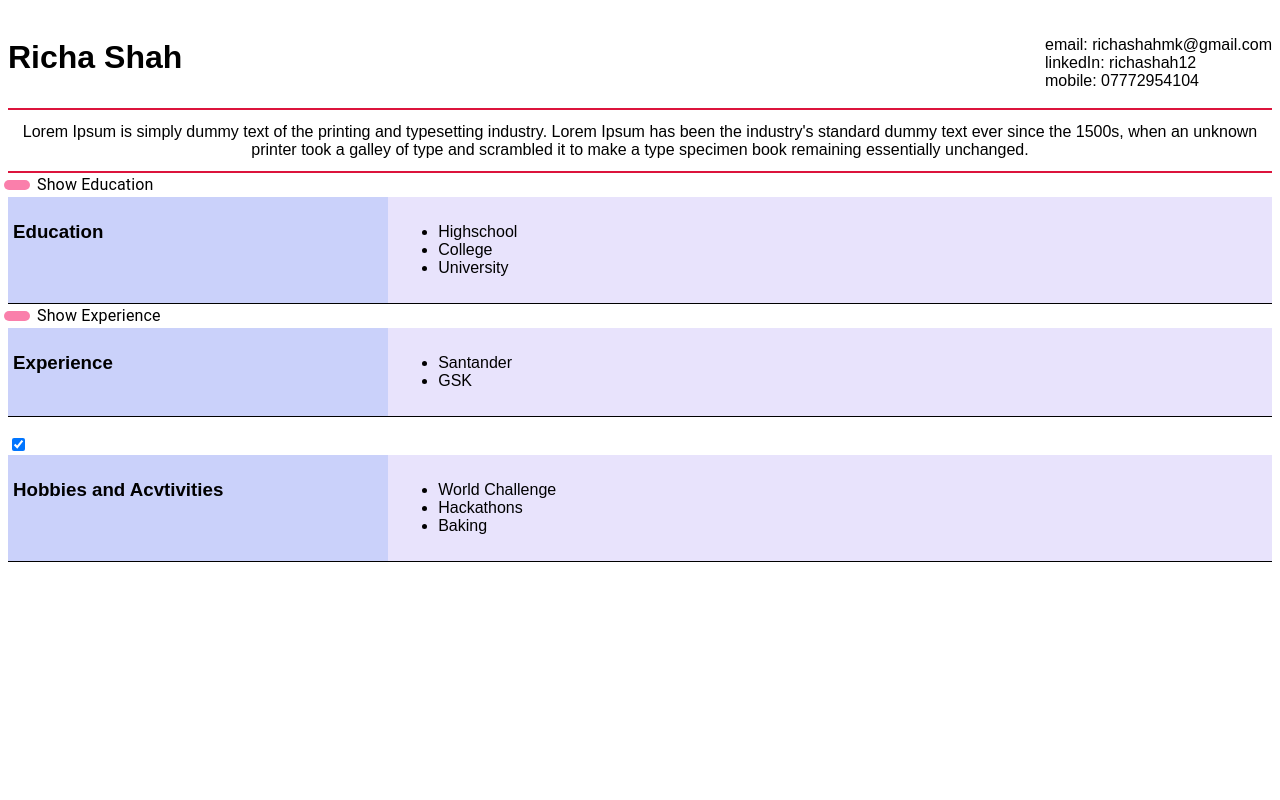
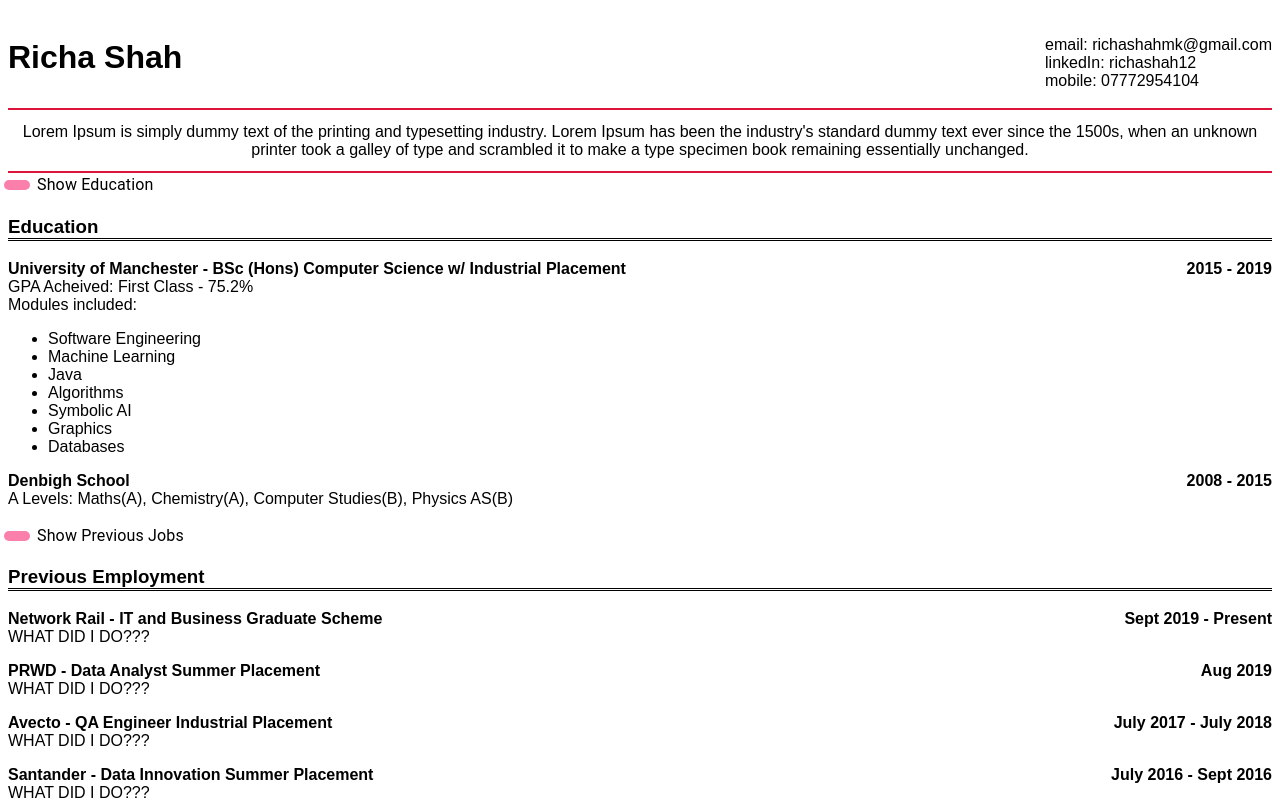
Before and after one commit to richaa-shah/WebCV, a React (Create React App) app: page / in a window 1280 px wide. Shown: the top 800 px of the page. Built offline with nearby package versions, Linux system fonts and the light colour scheme.

Commit message:
Add content

```diff
--- a/src/Education/Education.css
+++ b/src/Education/Education.css
@@ -1,7 +1,17 @@
 .Education {
-  display: flex;
+
   font-family: Arial, Helvetica, sans-serif;
-  border-bottom: 1px solid black;
+
+
+
+}
+h3 {
+  border-bottom: double;
+}
+.formatLine {
+  display : flex;
+  justify-content: space-between;
+  font-weight: bold;
 }
 section {
   float: left;
--- a/src/Education/Education.tsx
+++ b/src/Education/Education.tsx
@@ -8,16 +8,32 @@ interface EducationProps {
 export const Education: React.FC<EducationProps> = props => {
   return (
     <div className="Education">
-      <section>
-        <h3>Education</h3>
-      </section>
-      <article>
+      <h3>Education</h3>
+      <div>
+        <p>
+          <div className="formatLine">
+            <div> University of Manchester -
+            BSc (Hons) Computer Science w/ Industrial Placement</div>
+            <div> 2015 - 2019</div>
+          </div>
+          GPA Acheived: First Class - 75.2%
+          <br />
+          Modules included:
         <ul>
           {props.places.map((place: string) => (
             <li>{place}</li>
           ))}
         </ul>
-      </article>
+        </p>
+        <p>
+          <div className="formatLine">
+            <div> Denbigh School</div>
+            <div> 2008 - 2015</div>
+          </div>
+          A Levels: Maths(A), Chemistry(A), Computer Studies(B), Physics AS(B)
+          <br />
+        </p>
+      </div>
     </div>
   );
 };
--- a/src/Experience/Experience.css
+++ b/src/Experience/Experience.css
@@ -1,7 +1,7 @@
 .ExperienceStyle {
-  display: flex;
+
   font-family: Arial, Helvetica, sans-serif;
-  border-bottom: 1px solid black;
+
 }
 section {
   float: left;
--- a/src/Experience/Experience.tsx
+++ b/src/Experience/Experience.tsx
@@ -8,16 +8,41 @@ interface ExperienceProps {
 export const Experience: React.FC<ExperienceProps> = props => {
   return (
     <div className="ExperienceStyle">
-      <section>
-        <h3>Experience</h3>
-      </section>
-      <article>
-        <ul>
-          {props.exPlaces.map((exPlace: string) => (
-            <li>{exPlace}</li>
-          ))}
-        </ul>
-      </article>
+      <h3>Previous Employment</h3>
+      <div>
+        <p>
+          <div className="formatLine">
+            <div> Network Rail - IT and Business Graduate Scheme</div>
+            <div> Sept 2019 - Present</div>
+          </div>
+          WHAT DID I DO???
+          <br />
+        </p>
+        <p>
+          <div className="formatLine">
+            <div> PRWD - Data Analyst Summer Placement</div>
+            <div> Aug 2019 </div>
+          </div>
+          WHAT DID I DO???
+          <br />
+        </p>
+        <p>
+          <div className="formatLine">
+            <div> Avecto - QA Engineer Industrial Placement</div>
+            <div> July 2017 - July 2018</div>
+          </div>
+          WHAT DID I DO???
+          <br />
+        </p>
+        <p>
+          <div className="formatLine">
+            <div> Santander - Data Innovation Summer Placement</div>
+            <div> July 2016 - Sept 2016</div>
+          </div>
+          WHAT DID I DO???
+          <br />
+        </p>
+      </div>
     </div>
   );
 };
--- a/src/HobActivities/HobActivities.css
+++ b/src/HobActivities/HobActivities.css
@@ -1,7 +1,5 @@
 .HobActStyle {
-  display: flex;
   font-family: Arial, Helvetica, sans-serif;
-  border-bottom: 1px solid black;
 }
 section {
   float: left;
--- a/src/HobActivities/HobActivities.tsx
+++ b/src/HobActivities/HobActivities.tsx
@@ -8,16 +8,13 @@ interface HobbyActivityProps {
 export const HobActivities: React.FC<HobbyActivityProps> = props => {
   return (
     <div className="HobActStyle">
-      <section>
       <h3>Hobbies and Acvtivities</h3>
-      </section>
-      <article>
+
       <ul>
         {props.hobActTypes.map((hobActType: string) => (
           <li>{hobActType}</li>
         ))}
       </ul>
-      </article>
     </div>
   );
 };
--- a/src/index.tsx
+++ b/src/index.tsx
@@ -10,14 +10,18 @@ import "./styles.css";
 import FormGroup from '@material-ui/core/FormGroup';
 import FormControlLabel from '@material-ui/core/FormControlLabel';
 
-const educationPlaces = ["Highschool", "College", "University"];
-const experiencePlaces = ["Santander", "GSK"];
+const educationPlaces = ["Software Engineering", "Machine Learning", "Java",
+                      "Algorithms", "Symbolic AI", "Graphics", "Databases"];
+
+const experiencePlaces = ["Network Rail","PRWD","Avecto","Santander"];
+
 const HobbiesActivities = ["World Challenge", "Hackathons", "Baking"];
 
 export default function SwitchesSize() {
   const [checked, setChecked] = React.useState(false);
   const [checkedEdu, setCheckedEdu] = React.useState(true);
   const [checkedExp, setCheckedExp] = React.useState(true);
+  const [checkedHA, setCheckedHA] = React.useState(true);
 
   const toggleCheckedEdu = () => {
     //setChecked(prev => !prev);
@@ -27,7 +31,10 @@ export default function SwitchesSize() {
    // setChecked(prev => !prev);
     setCheckedExp(!checkedExp)
   };
-
+  const toggleCheckedHA = () => {
+   // setChecked(prev => !prev);
+    setCheckedHA(!checkedHA)
+  };
   return (
     <FormGroup>
       <FormControlLabel
@@ -40,36 +47,29 @@ export default function SwitchesSize() {
       }
       <FormControlLabel
         control={<Switch size="small" checked={checkedExp} onChange={toggleCheckedExp} />}
-        label="Show Experience"
+        label="Show Previous Jobs"
       />
       {checkedExp && (
         <Experience exPlaces={experiencePlaces} />
+      ) }
+
+      <FormControlLabel
+        control={<Switch size="small" checked={checkedHA} onChange={toggleCheckedHA} />}
+        label="Show Hobbies and Activities"
+      />
+      {checkedHA && (
+        <HobActivities hobActTypes={HobbiesActivities} />
       ) }
     </FormGroup>
 
   );
 }
 const App: React.FC = () => {
-
-
-  const [checkedHA, setCheckedHA] = React.useState(true);
   return (
     <div>
       <Header />
       <Profile />
       <SwitchesSize />
-      <br />
-      <input
-        type="checkbox"
-        value="Show Hobbies and Activities"
-        checked={checkedHA}
-        onChange={() => setCheckedHA(!checkedHA)}
-      />
-      {checkedHA ? (
-        <HobActivities hobActTypes={HobbiesActivities} />
-      ) : (
-        <h3>Show Hobbies and Activities</h3>
-      )}
       <br />
     </div>
   );
```
Lines whose indentation alone changed are shown as unchanged.
